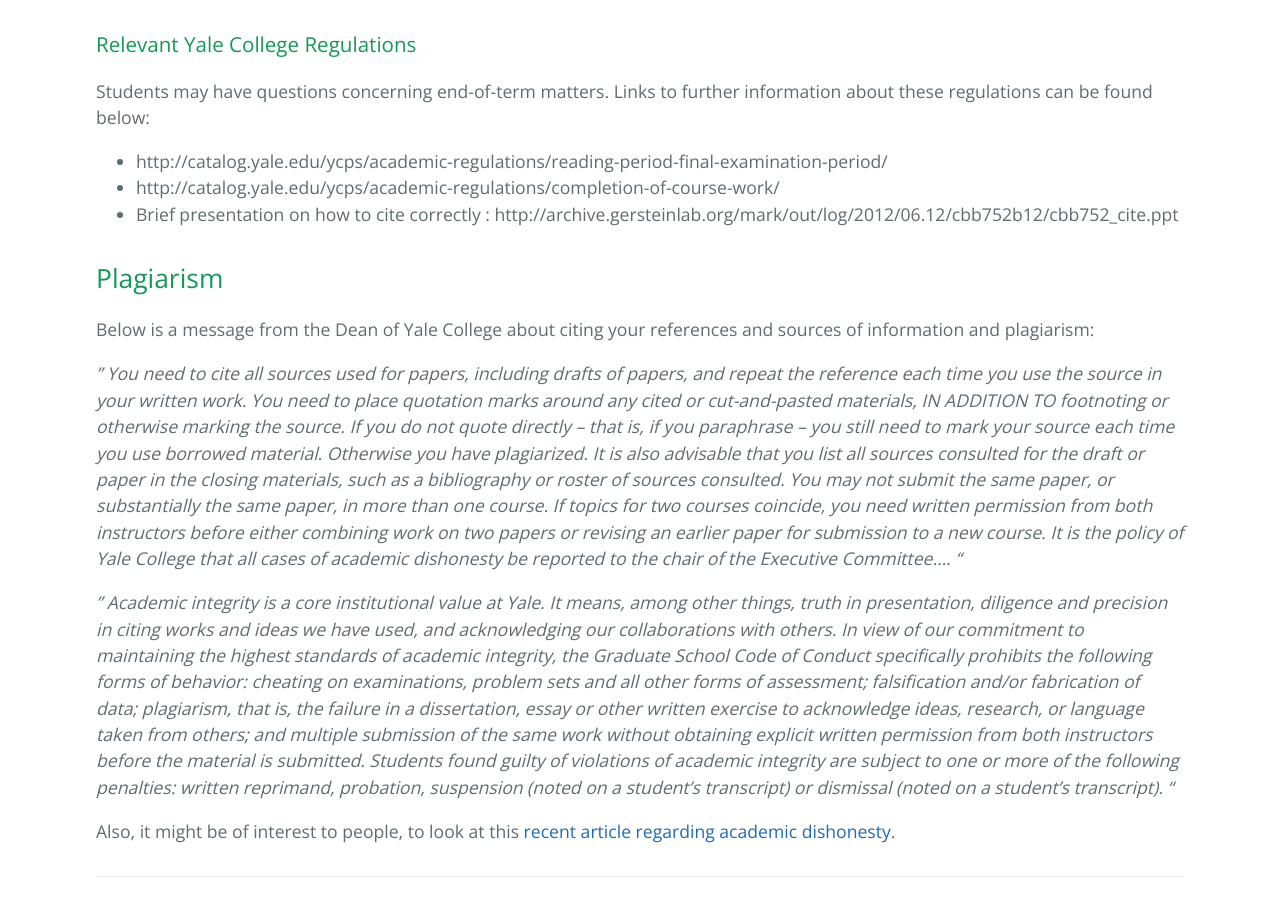
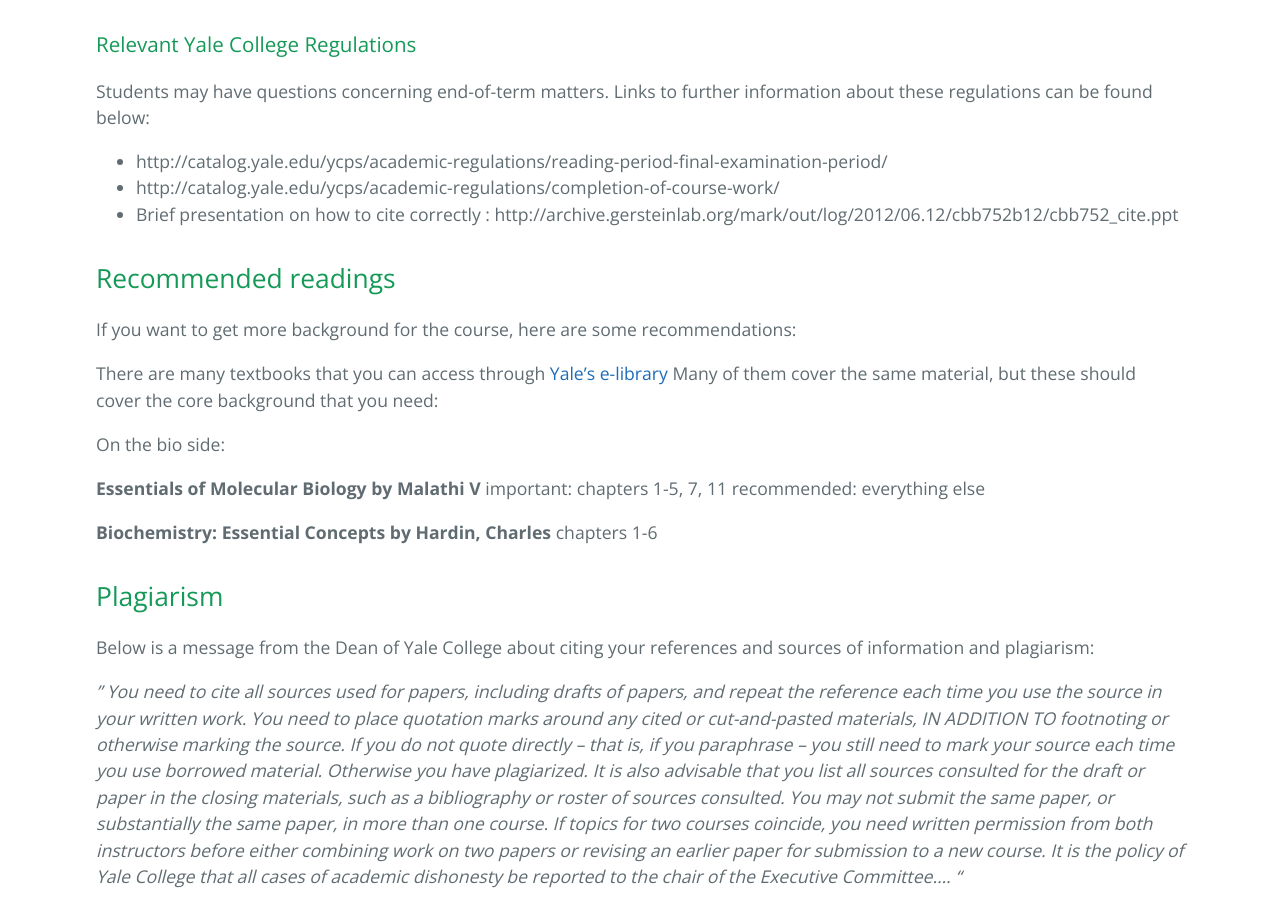
Before and after one commit to gersteinlab/cbb752b23, a Jekyll site: the page built from info.md, in a window 1280 px wide and 900 px high, scrolled down 2167 px. Built offline with Jekyll 4.4.1, drawn with Linux system fonts in a browser that asks for light colours; some of the changed text lies outside the part shown.

Commit message:
Update info.md

```diff
--- a/info.md
+++ b/info.md
@@ -62,6 +62,23 @@ Students may have questions concerning end-of-term matters. Links to further inf
 - http://catalog.yale.edu/ycps/academic-regulations/completion-of-course-work/
 - Brief presentation on how to cite correctly : http://archive.gersteinlab.org/mark/out/log/2012/06.12/cbb752b12/cbb752_cite.ppt
 
+## Recommended readings
+
+If you want to get more background for the course, here are some recommendations:
+
+There are many textbooks that you can access through [Yale's e-library](https://elibrary.med.yale.edu/)
+Many of them cover the same material, but these should cover the core background that you need:
+
+On the bio side:
+
+**Essentials of Molecular Biology by Malathi V**
+important: chapters 1-5, 7, 11
+recommended: everything else
+
+**Biochemistry: Essential Concepts by Hardin, Charles**
+chapters 1-6
+
+
 ## Plagiarism
 
 Below is a message from the Dean of Yale College about citing your references and sources of information and plagiarism:
```
Also changed, not shown: other parts of info.md (+1 -1 lines).
